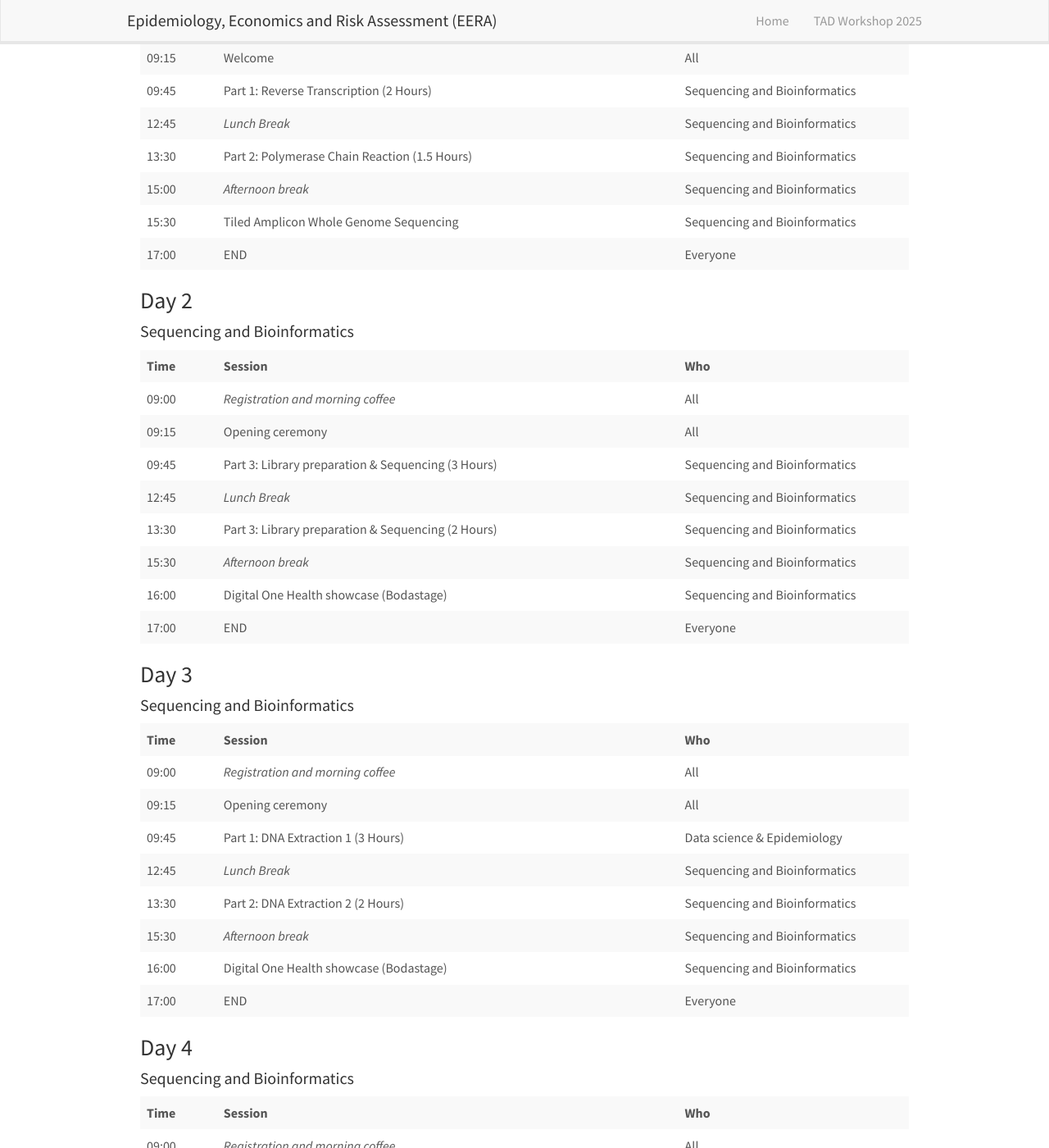
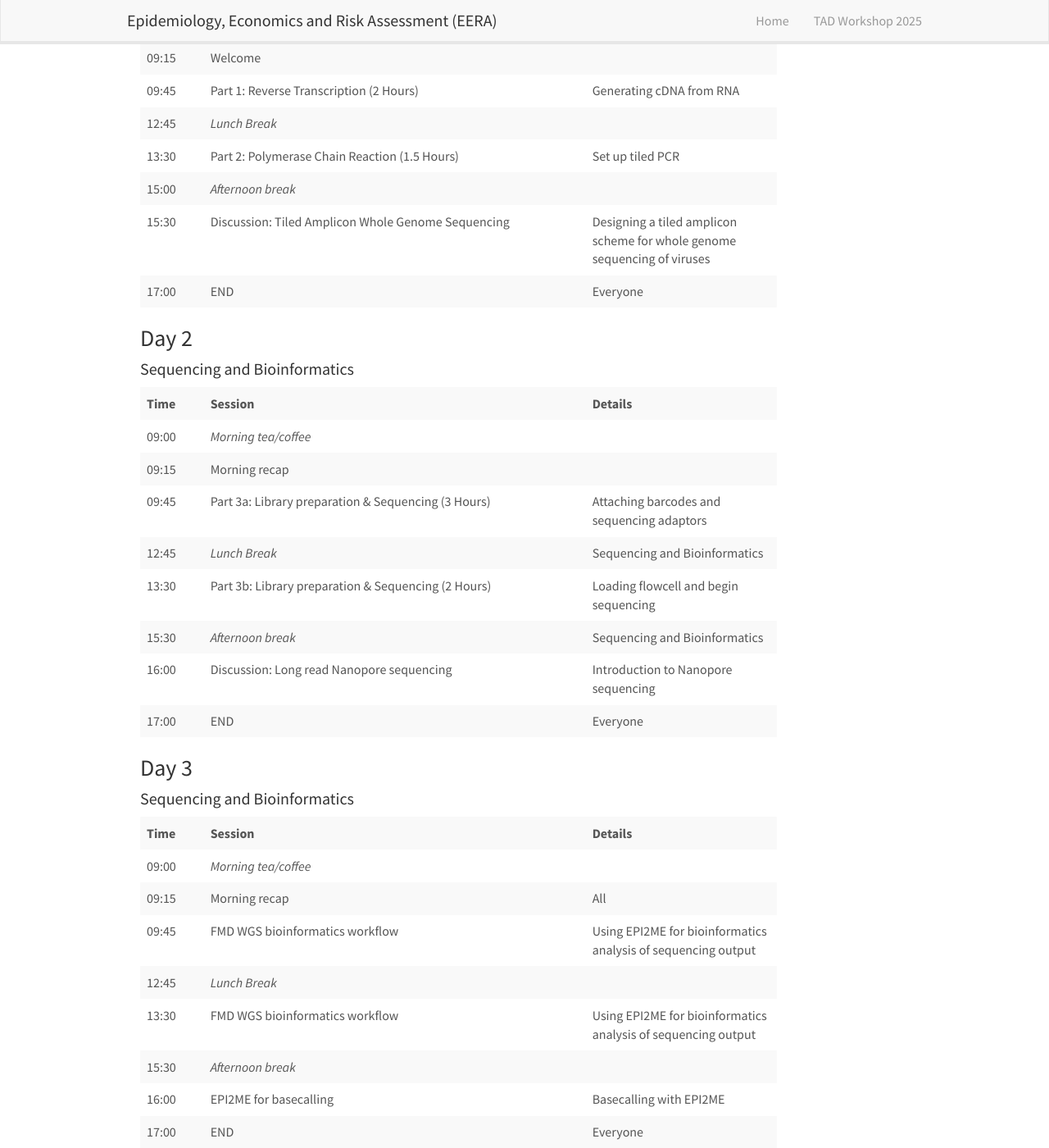
Before and after one commit to EERA-Edinburgh/eera-edinburgh.github.io, a Jekyll site: the page built from _pages/tad-workshop-ghana-2025.md, in a window 1280 px wide and 1400 px high, scrolled down 3313 px. Shown: the whole window at 82% size. Built offline with Jekyll 4.4.1, drawn with Linux system fonts in a browser that asks for light colours; nearby versions of some CDN libraries; comment, search, counter and statistics services are not loaded; some of the changed text lies outside the part shown.

Commit message:
Update bioinformatics program

```diff
--- a/_pages/tad-workshop-ghana-2025.md
+++ b/_pages/tad-workshop-ghana-2025.md
@@ -262,20 +262,20 @@ By fostering local expertise and reducing reliance on external support, this wor
 
 ## Programme B: Sequencing and Bioinformatics
 
-<div  class="col-md-12">
+<div  class="col-md-10">
 
 <h3>Day 1</h3>
 
 <h4>Sequencing and Bioinformatics</h4>
 <table class="table table-striped">
-  <tr><td><b>Time</b></td><td><b>Session</b></td><td><b>Who</b></td></tr>
-  <tr><td>09:00</td><td><i>Registration and morning coffee</i></td><td>All</td></tr>
-  <tr><td>09:15</td><td>Welcome</td><td>All</td></tr>
-  <tr><td>09:45</td><td>Part 1: Reverse Transcription (2 Hours)</td><td>Sequencing and Bioinformatics</td></tr>
-  <tr><td>12:45</td><td><i>Lunch Break</i></td><td>Sequencing and Bioinformatics</td></tr>
-  <tr><td>13:30</td><td>Part 2: Polymerase Chain Reaction (1.5 Hours)</td><td>Sequencing and Bioinformatics</td></tr>
-  <tr><td>15:00</td><td><i>Afternoon break</i></td><td>Sequencing and Bioinformatics</td></tr>
-  <tr><td>15:30</td><td>Tiled Amplicon Whole Genome Sequencing</td><td>Sequencing and Bioinformatics</td></tr>
+  <tr><td><b>Time</b></td><td><b>Session</b></td><td><b>Details</b></td></tr>
+  <tr><td>09:00</td><td><i>Registration and morning coffee</i></td><td></td></tr>
+  <tr><td>09:15</td><td>Welcome</td><td></td></tr>
+  <tr><td>09:45</td><td>Part 1: Reverse Transcription (2 Hours)</td><td>Generating cDNA from RNA</td></tr>
+  <tr><td>12:45</td><td><i>Lunch Break</i></td><td></td></tr>
+  <tr><td>13:30</td><td>Part 2: Polymerase Chain Reaction (1.5 Hours)</td><td>Set up tiled PCR</td></tr>
+  <tr><td>15:00</td><td><i>Afternoon break</i></td><td></td></tr>
+  <tr><td>15:30</td><td>Discussion: Tiled Amplicon Whole Genome Sequencing</td><td>Designing a tiled amplicon scheme for whole genome sequencing of viruses</td></tr>
   <tr><td>17:00</td><td>END</td><td>Everyone</td></tr>
 </table>
 
@@ -285,14 +285,14 @@ By fostering local expertise and reducing reliance on external support, this wor
 
 <h4>Sequencing and Bioinformatics</h4>
 <table class="table table-striped">
-  <tr><td><b>Time</b></td><td><b>Session</b></td><td><b>Who</b></td></tr>
-  <tr><td>09:00</td><td><i>Registration and morning coffee</i></td><td>All</td></tr>
-  <tr><td>09:15</td><td>Opening ceremony</td><td>All</td></tr>
-  <tr><td>09:45</td><td>Part 3: Library preparation & Sequencing (3 Hours)</td><td>Sequencing and Bioinformatics</td></tr>
+  <tr><td><b>Time</b></td><td><b>Session</b></td><td><b>Details</b></td></tr>
+  <tr><td>09:00</td><td><i>Morning tea/coffee</i></td><td></td></tr>
+  <tr><td>09:15</td><td>Morning recap</td><td></td></tr>
+  <tr><td>09:45</td><td>Part 3a: Library preparation & Sequencing (3 Hours)</td><td>Attaching barcodes and sequencing adaptors</td></tr>
   <tr><td>12:45</td><td><i>Lunch Break</i></td><td>Sequencing and Bioinformatics</td></tr>
-  <tr><td>13:30</td><td>Part 3: Library preparation & Sequencing (2 Hours)</td><td>Sequencing and Bioinformatics</td></tr>
+  <tr><td>13:30</td><td>Part 3b: Library preparation & Sequencing (2 Hours)</td><td>Loading flowcell and begin sequencing</td></tr>
   <tr><td>15:30</td><td><i>Afternoon break</i></td><td>Sequencing and Bioinformatics</td></tr>
-  <tr><td>16:00</td><td>Digital One Health showcase (Bodastage)</td><td>Sequencing and Bioinformatics</td></tr>
+  <tr><td>16:00</td><td>Discussion: Long read Nanopore sequencing</td><td>Introduction to Nanopore sequencing</td></tr>
   <tr><td>17:00</td><td>END</td><td>Everyone</td></tr>
 </table>
 
@@ -302,14 +302,14 @@ By fostering local expertise and reducing reliance on external support, this wor
 
 <h4>Sequencing and Bioinformatics</h4>
 <table class="table table-striped">
-  <tr><td><b>Time</b></td><td><b>Session</b></td><td><b>Who</b></td></tr>
-  <tr><td>09:00</td><td><i>Registration and morning coffee</i></td><td>All</td></tr>
-  <tr><td>09:15</td><td>Opening ceremony</td><td>All</td></tr>
-  <tr><td>09:45</td><td>Part 1: DNA Extraction 1 (3 Hours)</td><td>Data science & Epidemiology</td></tr>
-  <tr><td>12:45</td><td><i>Lunch Break</i></td><td>Sequencing and Bioinformatics</td></tr>
-  <tr><td>13:30</td><td>Part 2: DNA Extraction 2 (2 Hours)</td><td>Sequencing and Bioinformatics</td></tr>
-  <tr><td>15:30</td><td><i>Afternoon break</i></td><td>Sequencing and Bioinformatics</td></tr>
-  <tr><td>16:00</td><td>Digital One Health showcase (Bodastage)</td><td>Sequencing and Bioinformatics</td></tr>
+  <tr><td><b>Time</b></td><td><b>Session</b></td><td><b>Details</b></td></tr>
+  <tr><td>09:00</td><td><i>Morning tea/coffee</i></td><td></td></tr>
+  <tr><td>09:15</td><td>Morning recap</td><td>All</td></tr>
+  <tr><td>09:45</td><td>FMD WGS bioinformatics workflow</td><td>Using EPI2ME for bioinformatics analysis of sequencing output</td></tr>
+  <tr><td>12:45</td><td><i>Lunch Break</i></td><td></td></tr>
+  <tr><td>13:30</td><td>FMD WGS bioinformatics workflow</td><td>Using EPI2ME for bioinformatics analysis of sequencing output</td></tr>
+  <tr><td>15:30</td><td><i>Afternoon break</i></td><td></td></tr>
+  <tr><td>16:00</td><td>EPI2ME for basecalling</td><td>Basecalling with EPI2ME</td></tr>
   <tr><td>17:00</td><td>END</td><td>Everyone</td></tr>
 </table>
 
@@ -318,14 +318,14 @@ By fostering local expertise and reducing reliance on external support, this wor
 
 <h4>Sequencing and Bioinformatics</h4>
 <table class="table table-striped">
-  <tr><td><b>Time</b></td><td><b>Session</b></td><td><b>Who</b></td></tr>
-  <tr><td>09:00</td><td><i>Registration and morning coffee</i></td><td>All</td></tr>
-  <tr><td>09:15</td><td>Opening ceremony</td><td>All</td></tr>
-  <tr><td>09:45</td><td>Part 1: DNA Extraction 1 (3 Hours)</td><td>Data science & Epidemiology</td></tr>
-  <tr><td>12:45</td><td><i>Lunch Break</i></td><td>Sequencing and Bioinformatics</td></tr>
-  <tr><td>13:30</td><td>Part 2: DNA Extraction 2 (2 Hours)</td><td>Sequencing and Bioinformatics</td></tr>
-  <tr><td>15:30</td><td><i>Afternoon break</i></td><td>Sequencing and Bioinformatics</td></tr>
-  <tr><td>16:00</td><td>Digital One Health showcase (Bodastage)</td><td>Sequencing and Bioinformatics</td></tr>
+  <tr><td><b>Time</b></td><td><b>Session</b></td><td><b>Details</b></td></tr>
+  <tr><td>09:00</td><td><i>Morning tea/coffee</i></td><td></td></tr>
+  <tr><td>09:15</td><td>Morning recap</td><td></td></tr>
+  <tr><td>09:45</td><td>Multiple sequence alignment and phylogenetics</td><td></td></tr>
+  <tr><td>12:45</td><td><i>Lunch Break</i></td><td></td></tr>
+  <tr><td>13:30</td><td>Genomic epidemiology with clustering</td><td></td></tr>
+  <tr><td>15:30</td><td><i>Afternoon break</i></td><td>S</td></tr>
+  <tr><td>16:00</td><td>Final discussion</td><td></td></tr>
   <tr><td>17:00</td><td>END</td><td>Everyone</td></tr>
 </table>
 
```
